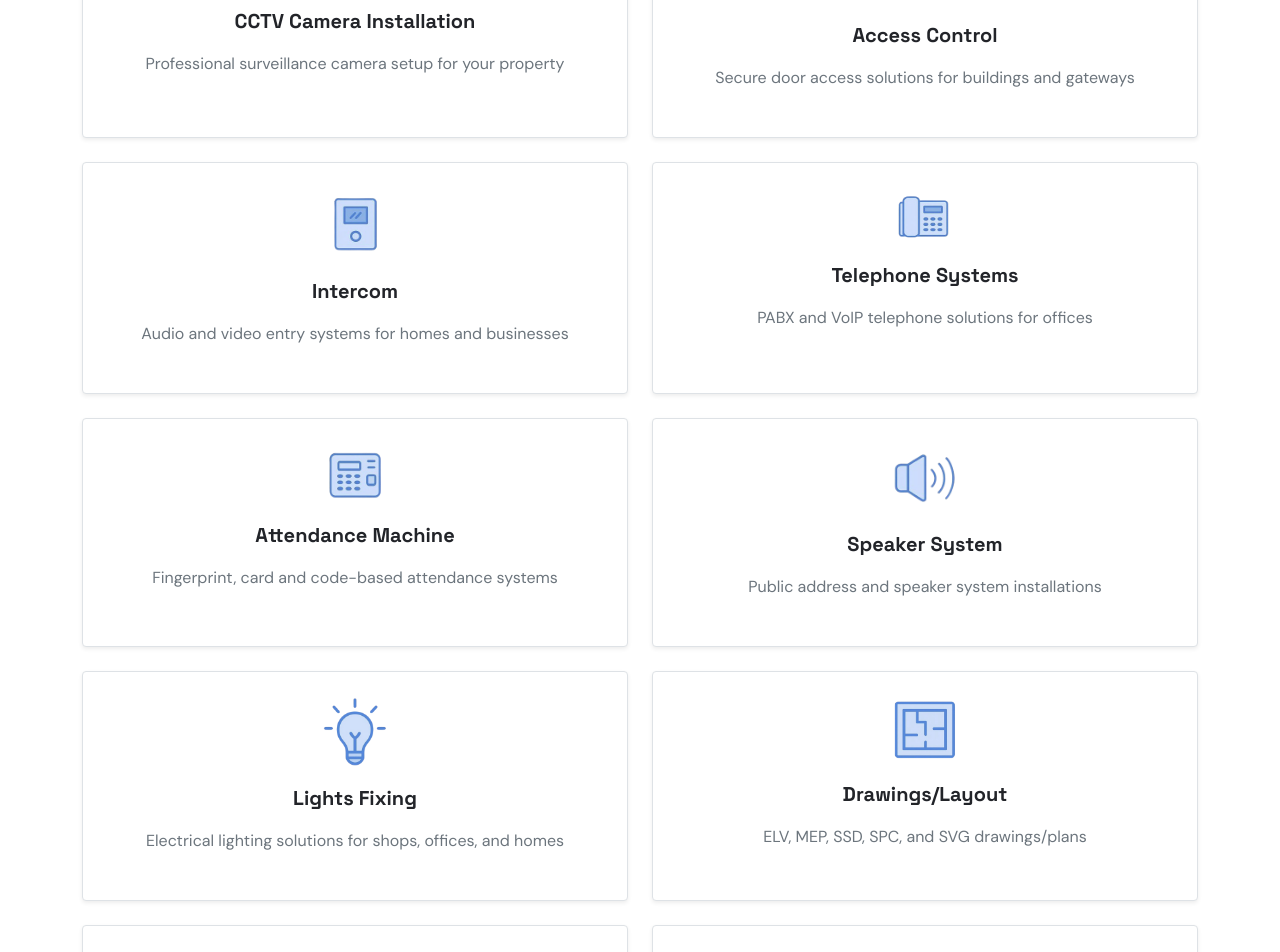
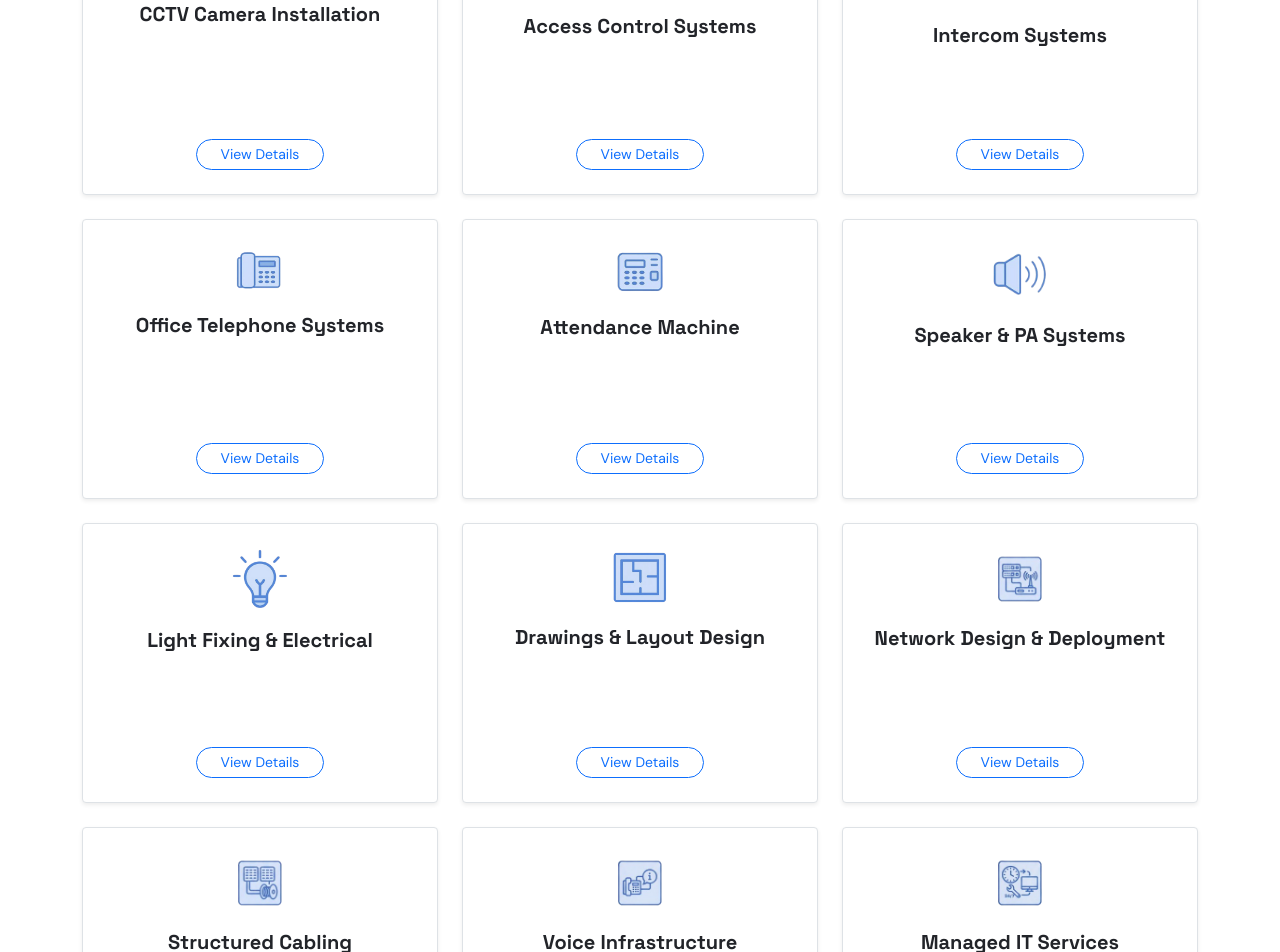
Before and after one commit to shahbaz-nawaz-ntu/ITGuys, a React (Vite) app: page / in a window 1280 px wide. Shown: the part 1520-2472 px from the top of the page. Built offline with nearby package versions, Linux system fonts and the light colour scheme.

Commit message:
dolove the servie detail problem

```diff
--- a/src/assets/css/style-home9.css
+++ b/src/assets/css/style-home9.css
@@ -8,7 +8,7 @@
   --text-color-bg-theme-color3: #fff;
   --text-color-bg-theme-color4: #fff;
   --headings-color: #222429;
-  --Link -color: #222429;
+  --Link--color: #222429;
   --bg-theme-color2: var(--theme-color2);
   --border-theme-color2: var(--theme-color2);
   --bg-theme-color1: var(--theme-color1);
--- a/src/components/HomeThree/ChooseUsHomeThree.jsx
+++ b/src/components/HomeThree/ChooseUsHomeThree.jsx
@@ -27,7 +27,7 @@ function ChooseUs() {
                                                 <ul className="list-unstyled">
                                                     <li className="d-flex align-items-start mb-2">
                                                         <i className="fa fa-check-circle me-2 mt-1" style={{ color: '#87B73E' }} aria-hidden="true"></i>
-                                                        <span>Experience delivering corporate and enterprise-level projects</span>
+                                                        <span>10+ years Experience delivering corporate and enterprise-level projects</span>
                                                     </li>
                                                     <li className="d-flex align-items-start mb-2">
                                                         <i className="fa fa-check-circle me-2 mt-1" style={{ color: '#87B73E' }} aria-hidden="true"></i>
--- a/src/components/HomeThree/HomeThreegridService.jsx
+++ b/src/components/HomeThree/HomeThreegridService.jsx
@@ -1,3 +1,5 @@
+import React, { useState } from 'react';
+
 // Existing Imports
 import CCTV from "../../assets/images/Service Icon/CCTV.png";
 import AccessControl from '../../assets/images/Service Icon/AccessControl.png';
@@ -8,8 +10,7 @@ import Speaker from '../../assets/images/Service Icon/Speaker.png';
 import LightsFixing from '../../assets/images/Service Icon/LightsFixing.png';
 import Drawing from '../../assets/images/Service Icon/Drawing.png';
 
-// NEW Imports (Make sure these image files exist in your folder)
-// You may need to rename your image files to match these, or change these names
+// NEW Imports
 import DataServices from '../../assets/images/Service Icon/DataServices.png';
 import Cybersecurity from '../../assets/images/Service Icon/Cybersecurity.png';
 import NetworkDesign from '../../assets/images/Service Icon/NetworkDesign.png';
@@ -19,105 +20,163 @@ import ManagedIT from '../../assets/images/Service Icon/ManagedIT.png';
 
 function HomeThreegridService() {
 
+  const [activeServiceIndex, setActiveServiceIndex] = useState(null);
+
+  const toggleService = (index) => {
+    setActiveServiceIndex(activeServiceIndex === index ? null : index);
+  };
+
   const services = [
-    // --- Original Services ---
     {
       title: "CCTV Camera Installation",
-      description: "Professional surveillance camera setup for your property",
       icon: CCTV,
+      details: "We design and install CCTV surveillance systems for offices, warehouses, villas and commercial properties. Our solutions include IP cameras, analog cameras, NVR/DVR setup, remote mobile monitoring and complete system configuration.",
+      features: ["Office CCTV Installation", "Villa & Building Surveillance", "IP & Analog Systems", "Remote Mobile Viewing Setup", "AMC & Maintenance"]
     },
     {
-      title: "Access Control",
-      description: "Secure door access solutions for buildings and gateways",
+      title: "Access Control Systems",
       icon: AccessControl,
+      details: "Secure your office, warehouse or facility with smart access control solutions including card, biometric and face recognition systems.",
+      features: ["Door Access Control Systems", "Biometric & Face Recognition", "Magnetic Lock Installation", "RFID Card & PIN Access"]
     },
     {
-      title: "Intercom",
-      description: "Audio and video entry systems for homes and businesses",
+      title: "Intercom Systems",
       icon: Intercom,
+      details: "Professional audio and video intercom systems for villas, offices and buildings. Seamless integration with gate and door access.",
+      features: ["Audio & Video Intercom", "Villa Gate Intercom Systems", "Apartment Intercom Installation"]
     },
     {
-      title: "Telephone Systems",
-      description: "PABX and VoIP telephone solutions for offices",
+      title: "Office Telephone Systems",
       icon: TelephonSystem,
+      details: "Installation of PABX, IP phone and VoIP systems for professional business communication.",
+      features: ["PABX Installation", "IP Phone Systems", "SIP & VoIP Configuration"]
     },
     {
       title: "Attendance Machine",
-      description: "Fingerprint, card and code-based attendance systems",
       icon: Attendance,
+      details: "Fingerprint, card and code-based attendance systems for accurate employee tracking.",
+      features: ["Biometric Tracking", "Time Sheet Integration", "Access Logs"]
     },
     {
-      title: "Speaker System",
-      description: "Public address and speaker system installations",
+      title: "Speaker & PA Systems",
       icon: Speaker,
+      details: "Professional audio systems for offices, warehouses, schools and commercial spaces.",
+      features: ["Public Address Systems", "Background Music Systems", "Warehouse Announcement Speakers"]
     },
     {
-      title: "Lights Fixing",
-      description: "Electrical lighting solutions for shops, offices, and homes",
+      title: "Light Fixing & Electrical",
       icon: LightsFixing,
+      details: "Commercial lighting installation and power setup as part of office and IT infrastructure projects.",
+      features: ["Office Lighting Installation", "Power Points & Electrical Wiring", "Electrical Layout Implementation"]
     },
     {
-      title: "Drawings/Layout",
-      description: "ELV, MEP, SSD, SPC, and SVG drawings/plans",
+      title: "Drawings & Layout Design",
       icon: Drawing,
+      details: "Professional layout planning, structured drawings and project documentation for office IT and security systems.",
+      features: ["IT Infrastructure Layout Drawings", "Network Planning & Design", "Project Technical Documentation"]
     },
-
-    // --- New Services from Images ---
-    // {
-    //   title: "Data Services",
-    //   description: "Data backup, disaster recovery, cloud services (Azure, AWS), and data center management.",
-    //   icon: DataServices,
-    // },
     {
       title: "Network Design & Deployment",
-      description: "LAN design, Wi-Fi setup, enterprise networking, and SD-WAN solutions.",
       icon: NetworkDesign,
+      details: "Complete office and enterprise network design and deployment.",
+      features: ["Router & Firewall Configuration", "WiFi Network Deployment", "Secure Corporate Networks"]
     },
     {
       title: "Structured Cabling",
-      description: "Voice, data, and fiber cabling planning and installation for offices.",
       icon: StructuredCabling,
+      details: "Enterprise-grade data and voice cabling for corporate IT networks.",
+      features: ["Cat6 / Cat6A Network Cabling", "Fiber Optic Cabling", "Patch Panels & Server Rack Setup"]
     },
     {
-      title: "Voice Infrastructure (Telephony)",
-      description: "VoIP/IP-PBX setup, IVR systems, call recording, and telephone cabling.",
+      title: "Voice Infrastructure",
       icon: VoiceInfra,
+      details: "Deployment of internal communication and voice solutions integrated with your IT network.",
+      features: ["Internal Comms", "Voice Integration"]
     },
     {
       title: "Managed IT Services",
-      description: "24/7 IT support (onsite & remote), infrastructure outsourcing, and consultancy.",
       icon: ManagedIT,
+      details: "Professional IT support and AMC services for long-term system management.",
+      features: ["Annual Maintenance Contracts (AMC)", "Network Monitoring & Maintenance", "Onsite & Remote Support"]
     },
     {
       title: "Cybersecurity",
-      description: "Network security (firewalls, IDS/IPS), endpoint protection, and threat response.",
       icon: Cybersecurity,
+      details: "Network security (firewalls, IDS/IPS), endpoint protection, and threat response.",
+      features: ["Firewall Setup", "Data Protection", "Threat Analysis"]
     },
   ];
 
   return (
     <section className="py-5" id="services">
-      <div className="container text-center">
+      <div className="container">
+
+        <div className="text-center mb-5">
           <h2 className="fw-bold mb-2">Our Services</h2>
-        <p className="text-muted mb-5">
-          Professional IT & Security Services <br /> for Homes and Businesses
+          <p className="text-muted">
+            Professional IT & Security Solutions <br /> tailored for your needs.
           </p>
+        </div>
 
-        <div className="row g-4">
-          {services.map((service, i) => (
-            <div className="col-12 col-md-6" key={i} id={service.title.replace(/\s+/g, '-').toLowerCase()}>
-              <div className="p-4 border rounded bg-white h-100 shadow-sm">
+        {/* FIX 1: Added 'align-items-start'.
+          This prevents the row from stretching all columns to the same height
+        */}
+        <div className="row g-4 align-items-start">
+          {services.map((service, i) => {
+            const isOpen = activeServiceIndex === i;
+
+            return (
+              <div className="col-12 col-md-6 col-lg-4" key={i}>
+                {/* FIX 2: Removed 'h-100'.
+                  FIX 3: Added 'minHeight: 280px' so they look uniform when closed.
+                */}
+                <div
+                  className={`p-4 border rounded bg-white shadow-sm d-flex flex-column ${isOpen ? 'border-primary' : ''}`}
+                  style={{ minHeight: "280px", transition: "all 0.3s ease" }}
+                >
+
+                  {/* Top Section */}
+                  <div className="text-center mb-3">
                     <img
                       src={service.icon}
                       alt={service.title}
                       className="img-fluid mb-3"
-                  style={{ maxWidth: "80px" }}
+                      style={{ maxWidth: "70px", height: "auto" }}
                     />
                     <h5 className="fw-bold">{service.title}</h5>
-                <p className="text-muted">{service.description}</p>
+                  </div>
+
+                  {/* Button Section */}
+                  <div className="mt-auto text-center">
+                    <button
+                      className={`btn btn-sm rounded-pill px-4 ${isOpen ? 'btn-outline-danger' : 'btn-outline-primary'}`}
+                      onClick={() => toggleService(i)}
+                    >
+                      {isOpen ? "Close Details" : "View Details"}
+                    </button>
+                  </div>
+
+                  {/* Details Section */}
+                  {isOpen && (
+                    <div className="mt-4 pt-3 border-top text-start animate__animated animate__fadeIn">
+                      <p className="text-muted small mb-3">
+                        {service.details}
+                      </p>
+
+                      {service.features && service.features.length > 0 && (
+                        <ul className="text-muted small ps-3 mb-0">
+                          {service.features.map((feature, idx) => (
+                            <li key={idx} className="mb-1">{feature}</li>
+                          ))}
+                        </ul>
+                      )}
+                    </div>
+                  )}
+
                 </div>
               </div>
-          ))}
+            );
+          })}
         </div>
 
       </div>
```
Lines whose indentation alone changed are shown as unchanged.
